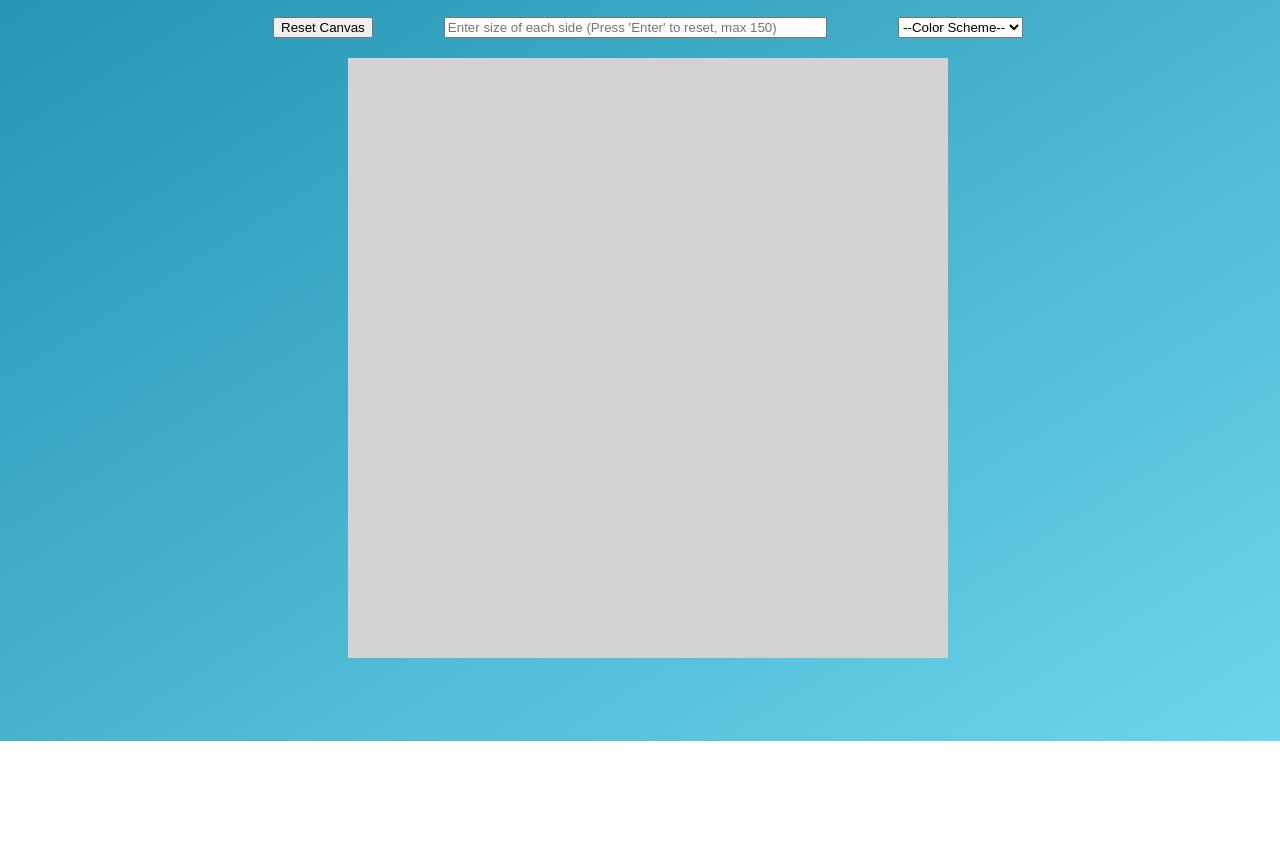
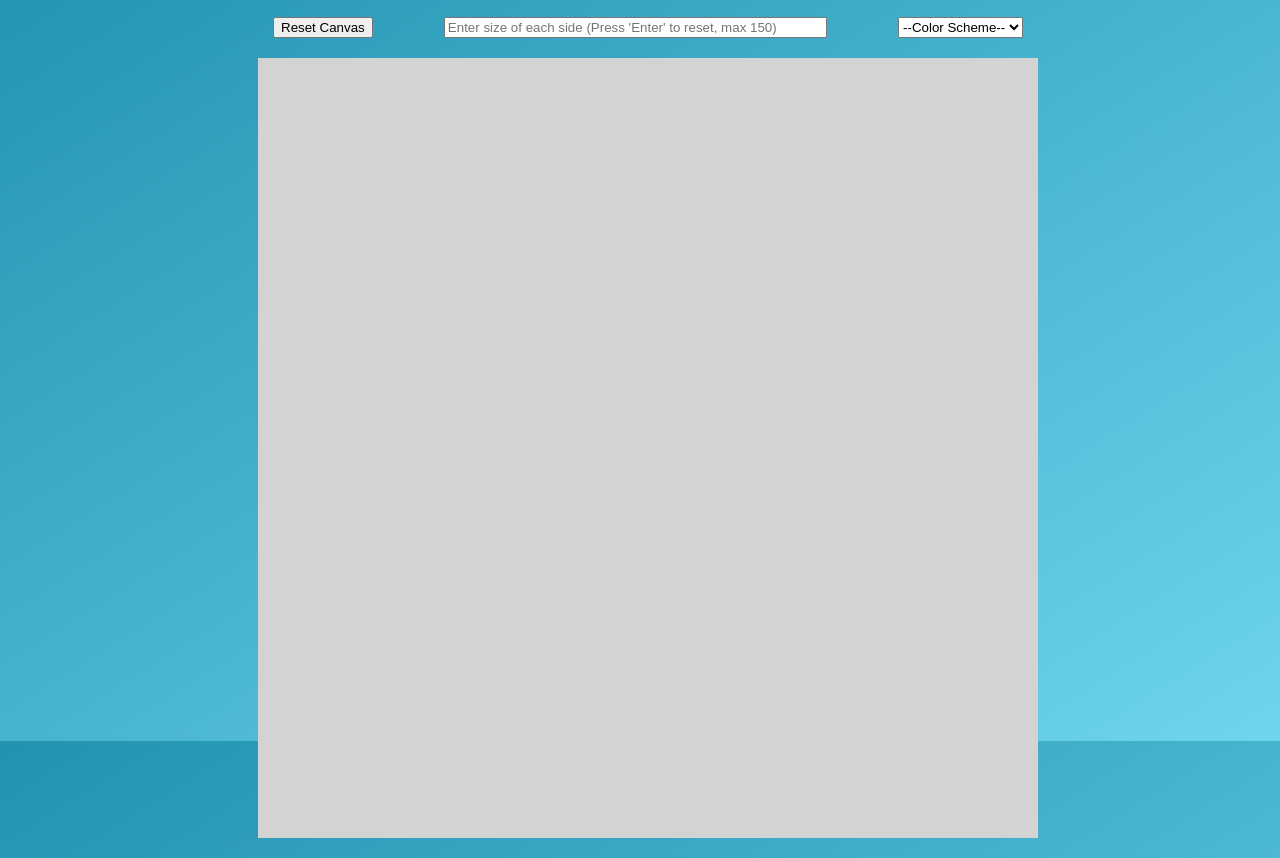
Before and after one commit to castle429/etch-a-sketch, a plain HTML site: page index.html in a window 1280 px wide. Shown: the part 59-917 px from the top of the page. Before the commit the page ends 800 px from the top, so only its background shows below. Drawn offline with Linux system fonts and the light colour scheme.

Commit message:
Reset js to use canvas' default size and resized canvas

```diff
--- a/script.js
+++ b/script.js
@@ -8,8 +8,8 @@ let blackOpacity = 0.02;
 function createGrid(numBlocks) {
     for(let i = 0; i < numBlocks ** 2; i++) {
         innerDiv = document.createElement('div');
-        innerDiv.style.width = 600 / numBlocks + "px";
-        innerDiv.style.height = 600 / numBlocks + "px";
+        innerDiv.style.width = container.offsetWidth / numBlocks + "px";
+        innerDiv.style.height =  container.offsetHeight / numBlocks + "px";
         innerDiv.setAttribute("id", "inner-div");
         innerDiv.addEventListener("mouseover", function(e) {
             if(colorScheme == "Random Colors") {
--- a/style.css
+++ b/style.css
@@ -17,8 +17,8 @@ body {
     right: 0;
     left: 0;
     margin: 20px auto;
-    width: 600px;
-    height: 600px;
+    width: 780px;
+    height: 780px;
     font-size: 0;
 }
 
```
